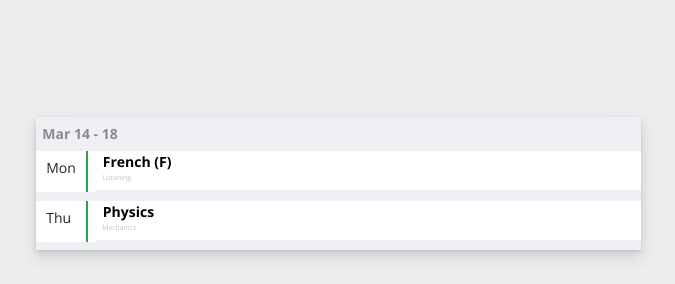
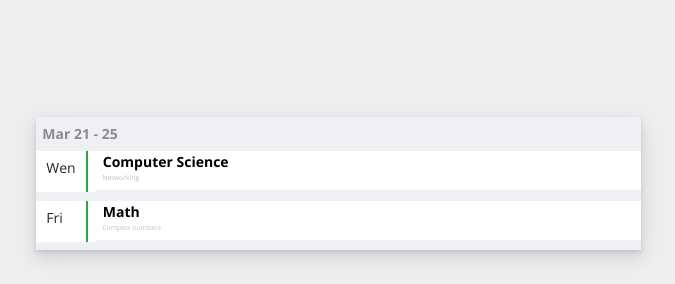
Before and after one commit to JaeWonS0465/JS-index, a plain HTML site: page index.htm in a window 1280 px wide. Shown: the part 844-1128 px from the top of the page, 64-739 px from the left. Drawn offline with nearby package versions, Linux system fonts and the light colour scheme; a script that the page names is missing.

Commit message:
Update index.htm

```diff
--- a/index.htm
+++ b/index.htm
@@ -141,30 +141,30 @@
         <div class="col">
             <div class="widget widget-reminder">
             <!-- date -->
-            <div class="widget-reminder-header"> Mar 14 - 18 </div>
+            <div class="widget-reminder-header"> Mar 21 - 25 </div>
 
             <!-- oneday -->
             <div class="widget-reminder-container">
-                <div class="widget-reminder-time">Mon</div>
+                <div class="widget-reminder-time">Wen</div>
                 <div class="widget-reminder-divider bg-success"></div>
 
                 <!-- contents -->
                 <div class="widget-reminder-content">
-                    <h4 class="widget-title">French (F)</h4>
-                    <div class="widget-desc"> Listening </div>
+                    <h4 class="widget-title">Computer Science</h4>
+                    <div class="widget-desc"> Networking </div>
                 </div>
             </div>
 
 
             <!-- another day -->
             <div class="widget-reminder-container">
-                <div class="widget-reminder-time">Thu</div>
+                <div class="widget-reminder-time">Fri</div>
                 <div class="widget-reminder-divider bg-success"></div>
 
                 <!-- contents -->
                 <div class="widget-reminder-content">
-                    <h4 class="widget-title">Physics</h4>
-                    <div class="widget-desc"> Mechanics </div>
+                    <h4 class="widget-title">Math</h4>
+                    <div class="widget-desc"> Complex numbers </div>
                 </div>
             </div>
 
```
